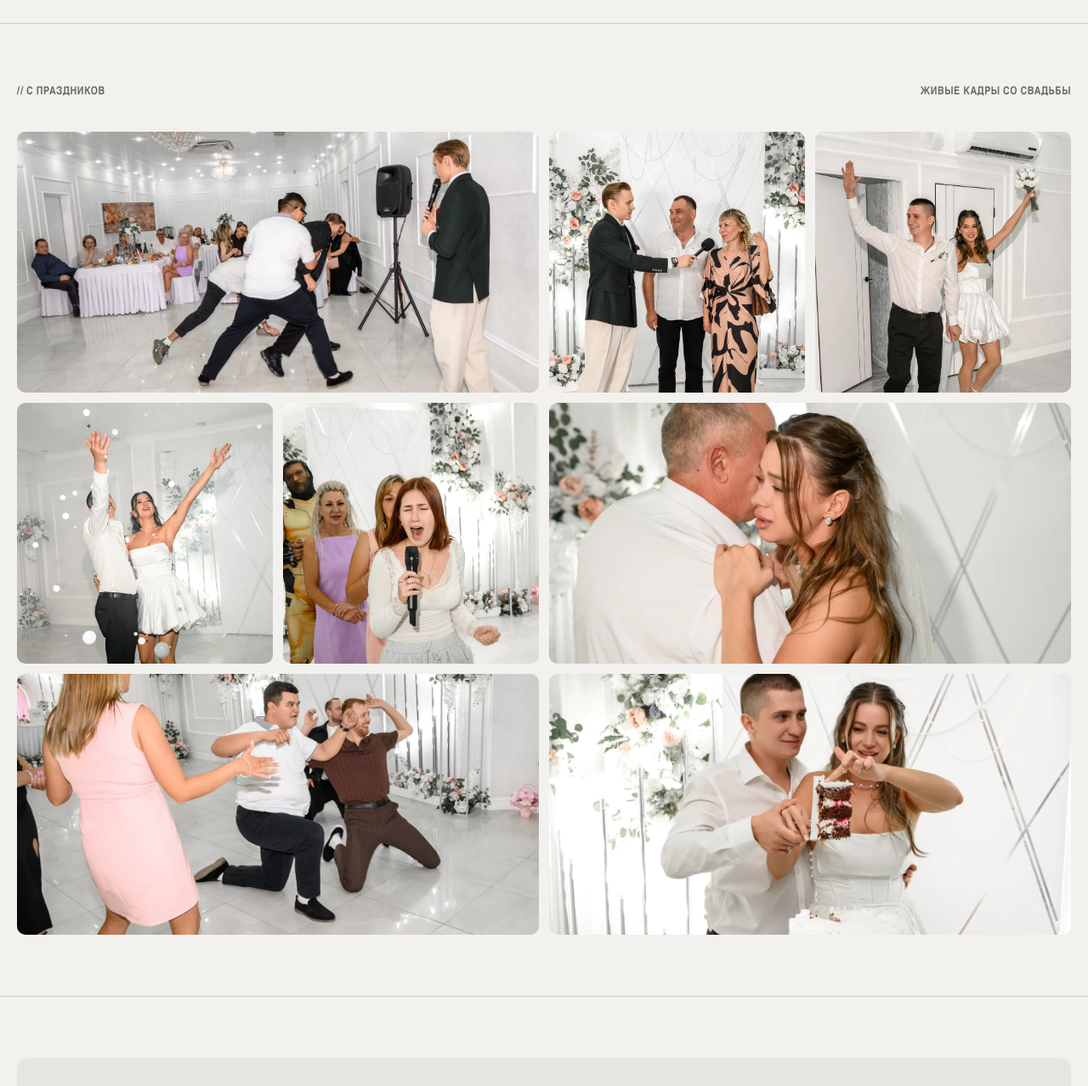
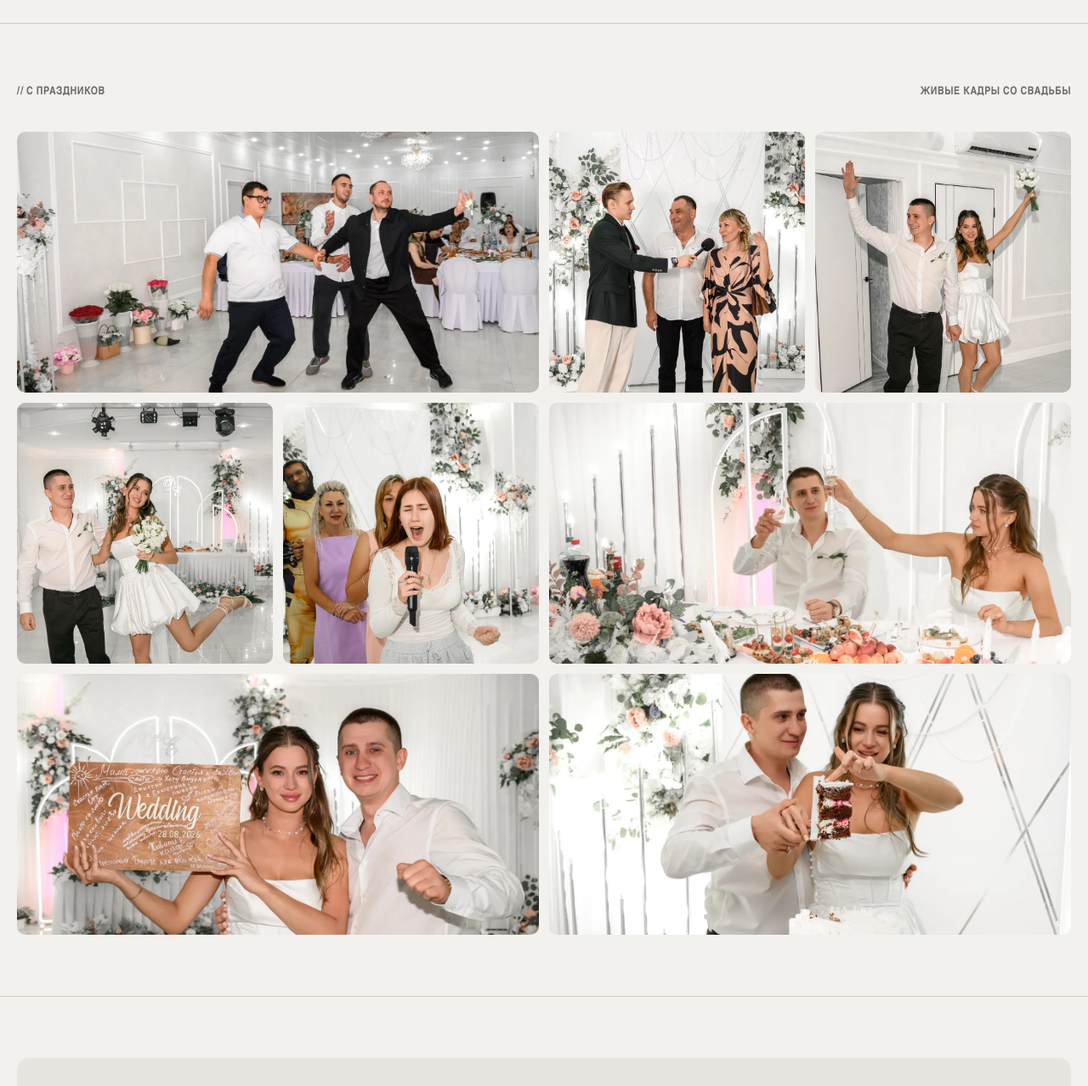
Before and after one commit to 88Mayak88/mayak-site, a plain HTML site: page index.html in a window 1280 px wide. Shown: the part 3661-4939 px from the top of the page at 85% size. Drawn offline with nearby package versions, Linux system fonts and the light colour scheme; a web font is replaced by a local one.

Commit message:
Галерея: только кадры с открытыми лицами
Co-Authored-By: Claude Opus 5.5 <noreply@anthropic.com>

```diff
--- a/index.html
+++ b/index.html
@@ -403,13 +403,13 @@ section{border-top:1px solid var(--line);scroll-margin-top:100px}
   <section id="photo" class="g"><div class="in sec">
     <div class="sec-h"><span class="label">// С праздников</span><span class="label">Живые кадры со свадьбы</span></div>
     <div class="photos">
-      <figure class="w2"><img src="img/w-host-contest.webp?v=0f6b64e1" alt="Свадебный ведущий Евгений Маяк проводит конкурс для гостей на свадьбе в Омске" loading="lazy" style="object-position:60% 50%"></figure>
-      <figure><img src="img/w-host-interview.webp?v=2ac33996" alt="Ведущий Евгений Маяк берёт интервью у родителей на свадьбе" loading="lazy" style="object-position:50% 30%"></figure>
+      <figure class="w2"><img src="img/w-battle.webp?v=56b9b595" alt="Танцевальный батл гостей на свадьбе в Омске, программа ведущего Евгения Маяка" loading="lazy" style="object-position:50% 40%"></figure>
+      <figure><img src="img/w-host-interview.webp?v=2ac33996" alt="Свадебный ведущий Евгений Маяк берёт интервью у родителей на свадьбе" loading="lazy" style="object-position:50% 30%"></figure>
       <figure><img src="img/w-entrance.webp?v=5cd50832" alt="Выход жениха и невесты в зал на свадьбе" loading="lazy" style="object-position:50% 35%"></figure>
-      <figure><img src="img/w-dance.webp?v=114ccd62" alt="Невеста танцует на свадьбе, праздничная программа" loading="lazy" style="object-position:50% 25%"></figure>
+      <figure><img src="img/w-couple-dance.webp?v=099ef5f1" alt="Жених и невеста танцуют на свадьбе" loading="lazy" style="object-position:50% 30%"></figure>
       <figure><img src="img/w-song.webp?v=77d537c2" alt="Гостья поёт на свадьбе, интерактив ведущего" loading="lazy" style="object-position:50% 30%"></figure>
-      <figure class="w2"><img src="img/w-father.webp?v=0a358cf3" alt="Танец невесты с отцом на свадьбе" loading="lazy" style="object-position:50% 40%"></figure>
-      <figure class="w2"><img src="img/w-contest.webp?v=b1446a40" alt="Конкурс для гостей на свадьбе в Омске" loading="lazy" style="object-position:50% 45%"></figure>
+      <figure class="w2"><img src="img/w-toast.webp?v=ddf5fa78" alt="Жених и невеста поднимают бокалы на свадьбе" loading="lazy" style="object-position:50% 35%"></figure>
+      <figure class="w2"><img src="img/w-sign.webp?v=1fa11f24" alt="Счастливые жених и невеста с табличкой Wedding" loading="lazy" style="object-position:50% 35%"></figure>
       <figure class="w2"><img src="img/w-cake.webp?v=146c54bc" alt="Жених и невеста режут свадебный торт" loading="lazy" style="object-position:50% 35%"></figure>
     </div>
   </div></section>
```
Also changed, not shown: img/w-battle.webp (added), img/w-contest.webp (deleted), img/w-couple-dance.webp (added), img/w-dance.webp (deleted), img/w-father.webp (deleted), img/w-host-contest.webp (deleted), img/w-sign.webp (added), img/w-toast.webp (added), 1 other file.
